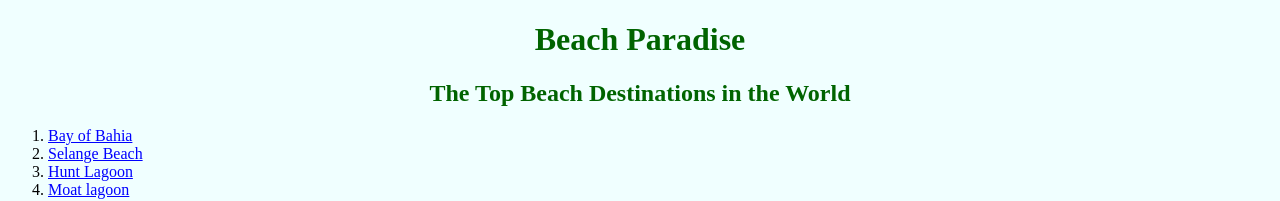
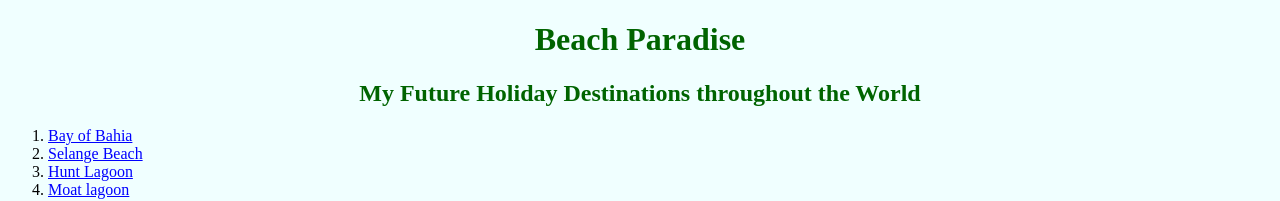
Before and after one commit to JCON3DEV/BeachParadise, a plain HTML site: page index.html in a window 1280 px wide. Shown: the top 201 px of the page. Drawn offline with Linux system fonts and the light colour scheme.

Commit message:
Changes to title
Changed the title for practice.

```diff
--- a/index.html
+++ b/index.html
@@ -10,7 +10,7 @@
   <body>
     <!-- Main Menu -->
     <h1 id="top">Beach Paradise</h1>
-    <h2>The Top Beach Destinations in the World</h2>
+    <h2>My Future Holiday Destinations throughout the World</h2>
     <div class="beaches">
 
     <ol>
```
